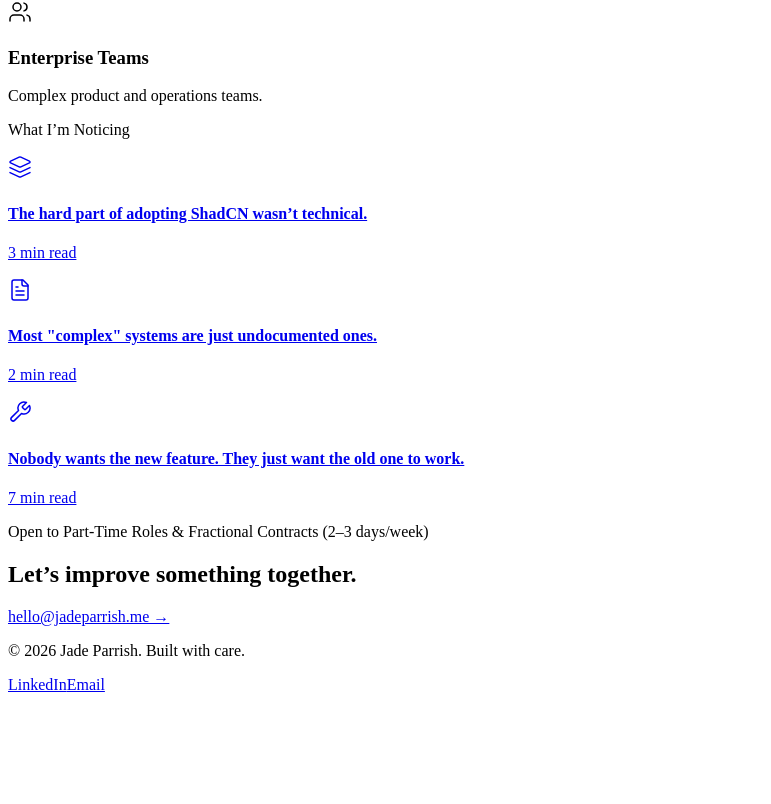
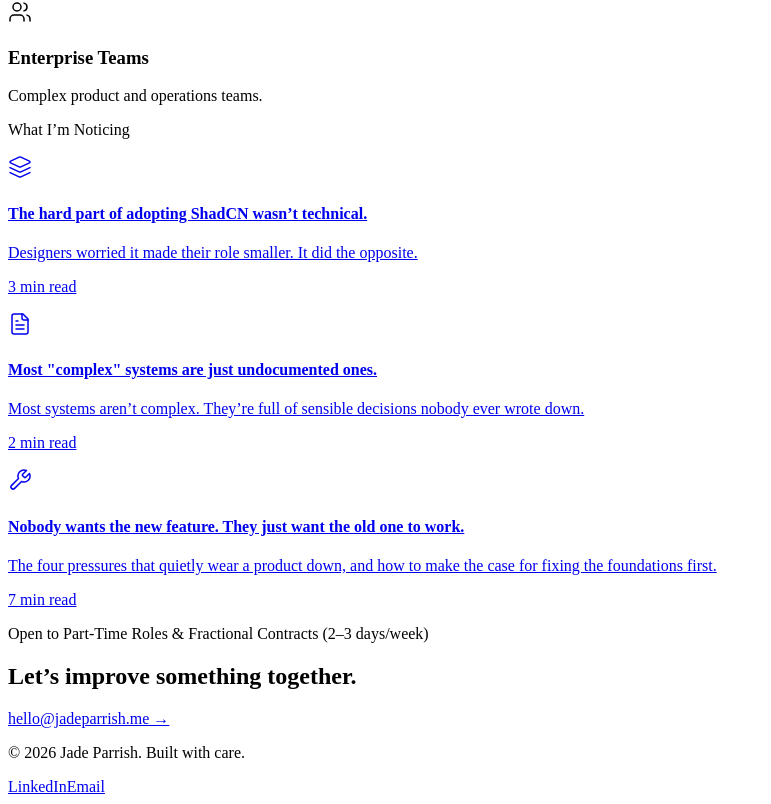
Before and after one commit to jadeparrish/portfolio, a Next.js app: page / in a window 1280 px wide. Shown: the part 4013-4817 px from the top of the page, without its empty margins (0-771 px from the left). Before the commit the page ends 4715 px from the top, so only its background shows below. Built offline with nearby package versions, Linux system fonts and the light colour scheme.

Commit message:
Enhance thoughts articles with descriptions
Added descriptions to thoughts articles for better context.

```diff
--- a/app/page.js
+++ b/app/page.js
@@ -40,18 +40,21 @@ const thoughts = [
   {
     icon: Layers,
     title: 'The hard part of adopting ShadCN wasn\u2019t technical.',
+    description: 'Designers worried it made their role smaller. It did the opposite.',
     readTime: '3 min read',
     href: '/thinking/shadcn',
   },
   {
     icon: FileText,
     title: 'Most "complex" systems are just undocumented ones.',
+    description: 'Most systems aren\u2019t complex. They\u2019re full of sensible decisions nobody ever wrote down.',
     readTime: '2 min read',
     href: '/thinking/undocumented',
   },
   {
     icon: Wrench,
     title: 'Nobody wants the new feature. They just want the old one to work.',
+    description: 'The four pressures that quietly wear a product down, and how to make the case for fixing the foundations first.',
     readTime: '7 min read',
     href: '/thinking/legacy',
   },
@@ -464,6 +467,11 @@ export default function PortfolioHomepage() {
                   <h4 className="font-serif text-lg text-neutral-900 leading-snug group-hover:underline underline-offset-4 decoration-neutral-300">
                     {article.title}
                   </h4>
+                  {article.description && (
+                    <p className="text-xs sm:text-sm text-neutral-600 leading-relaxed">
+                      {article.description}
+                    </p>
+                  )}
                   <p className="text-[11px] font-mono text-neutral-400">{article.readTime}</p>
                 </>
               );
```
